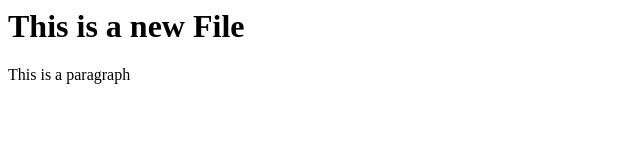
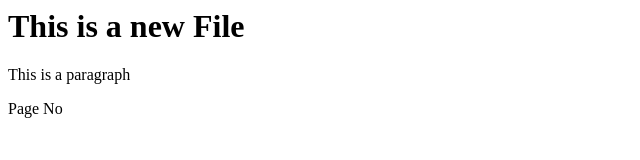
Before and after one commit to pradeep-varanasi-z/firstRepo, a plain HTML site: page index.html in a window 1280 px wide. Shown: the full height of the page, 0-640 px from the left. Drawn offline with Linux system fonts and the light colour scheme.

Commit message:
Add footer to index file

```diff
--- a/index.html
+++ b/index.html
@@ -3,5 +3,6 @@
     <body>
        <h1> This is a new File</h1>
        <p> This is a paragraph </p>
+        <footer> Page No </footer>
     </body>
 </html>
```
